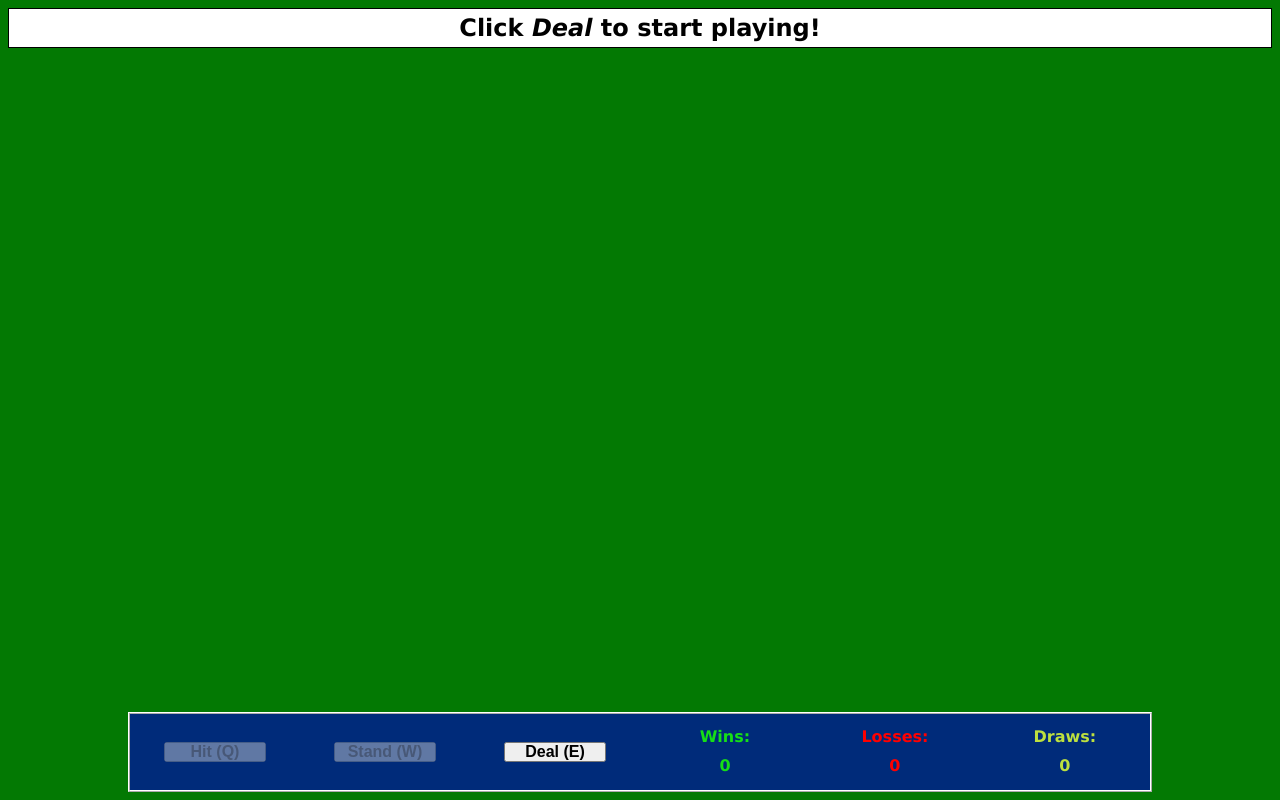
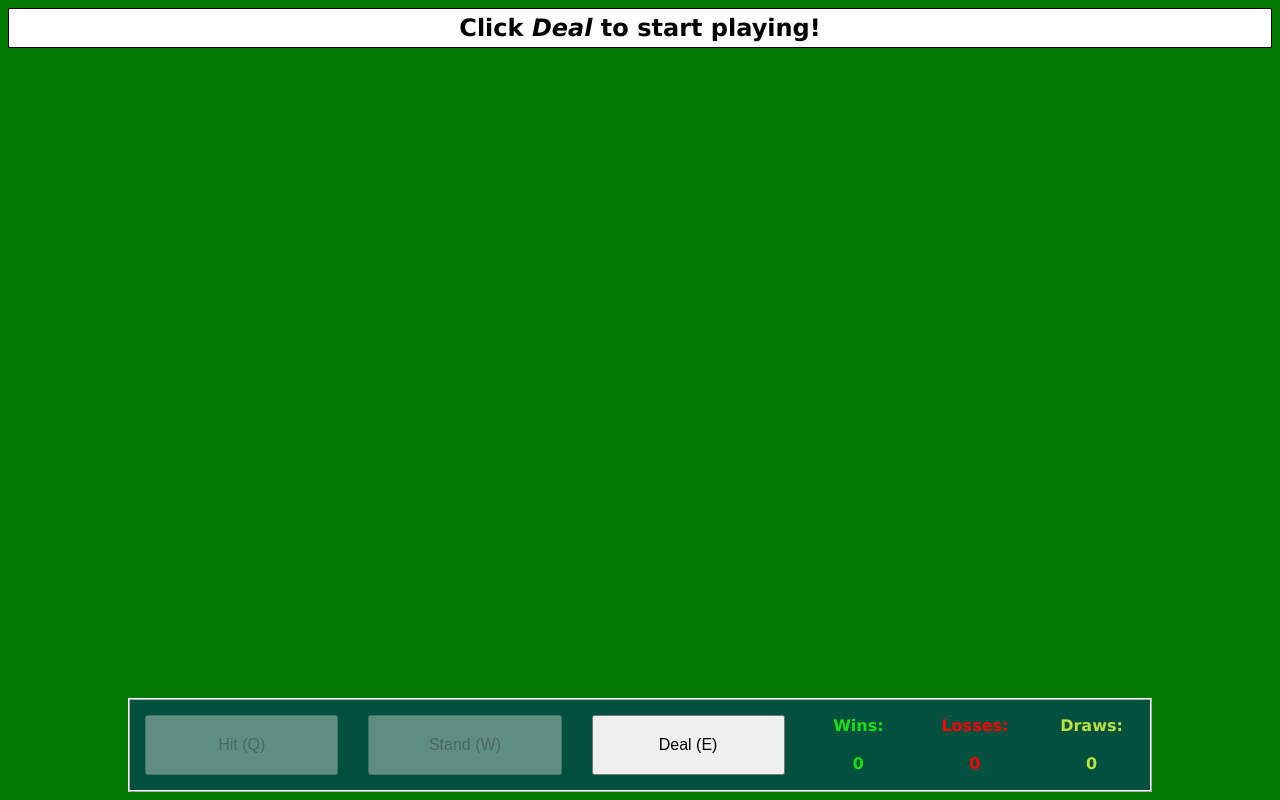
Before and after one commit to n4mr3g/black-jack-jack, a plain HTML site: page index.html in a window 1280 px wide. Drawn offline with nearby package versions, Linux system fonts and the light colour scheme.

Commit message:
Improve use of flexbox in bottom bar and make background transparent

```diff
--- a/index.html
+++ b/index.html
@@ -19,12 +19,16 @@
 				</div>
 			</div>
 		<div id="ui">
+			<div id="buttons-container">
 				<button id="hit-button" disabled="true">Hit (Q)</button>
 				<button id="stand-button" disabled="true">Stand (W)</button>
 				<button id="deal-button">Deal (E)</button>
+			</div>
+			<div id="scores-container">
 				<div id="wins" class="textbox">Wins:<br><br>0</div>
 				<div id="losses" class="textbox">Losses:<br><br>0</div>
 				<div id="draws" class="textbox">Draws:<br><br>0</div>
+			</div>
 		</div>
 		<script src="https://ajax.googleapis.com/ajax/libs/jquery/3.6.3/jquery.min.js"></script>
 		<script src="script.js"></script>
--- a/styles.css
+++ b/styles.css
@@ -6,30 +6,26 @@ body {
 	background-color: rgb(3, 121, 3);
 	font-family: Verdana, Geneva, Tahoma, sans-serif;
 	text-align: center;
+
 }
 
 #ui {
 	position:fixed;
+	padding: 0;
 	left: 50%;
 	transform: translateX(-50%);
 	border-width: 2px;
 	border-color: rgb(255, 255, 255);
-	background: rgb(0, 43, 122);
+	background: rgba(0, 43, 122, 50%);
 	border-style: ridge;
 	bottom: 1vh;
 	width: 80%;
-	height: 10%;
 	display: flex;
-}
+	align-items: center;
+	justify-items:center;
+	flex-wrap: wrap;
+	flex-flow: row wrap-reverse;
 
-#ui>* {
-	line-height: 90%;
-	font-size: 2vh;
-	margin: auto;
-	height: 6vh;
-	width: 8vw;
-	font-weight: bold;
-	max-height: fit-content;
 }
 
 #message {
@@ -42,6 +38,12 @@ body {
 	border-width: 1px;
 	border-style: solid;
 	border-color: black;
+}
+
+button {
+	height: 60px;
+	width: 60px;
+	font-size: 1em;
 }
 
 .card {
@@ -60,6 +62,37 @@ body {
 	margin-top: 10vh;
 }
 
+
+#scores-container, #buttons-container {
+	display: flex;
+	align-items: center;
+	justify-items: center;
+	flex-direction:  column;
+	padding:1%;
+	margin:5px;
+	flex-wrap: wrap;
+	flex-flow: wrap;
+	gap: 30px;
+}
+
+#buttons-container {
+	flex: 2;
+}
+
+#buttons-container>* {
+	flex: 1 1;
+
+}
+
+#scores-container {
+	flex: 1 1;
+}
+
+ #scores-container>* {
+	flex: 1 1;
+	font-weight: bold;
+}
+
 #wins {
 	color: rgb(22, 223, 22);
 }
```
Lines whose indentation alone changed are shown as unchanged.
